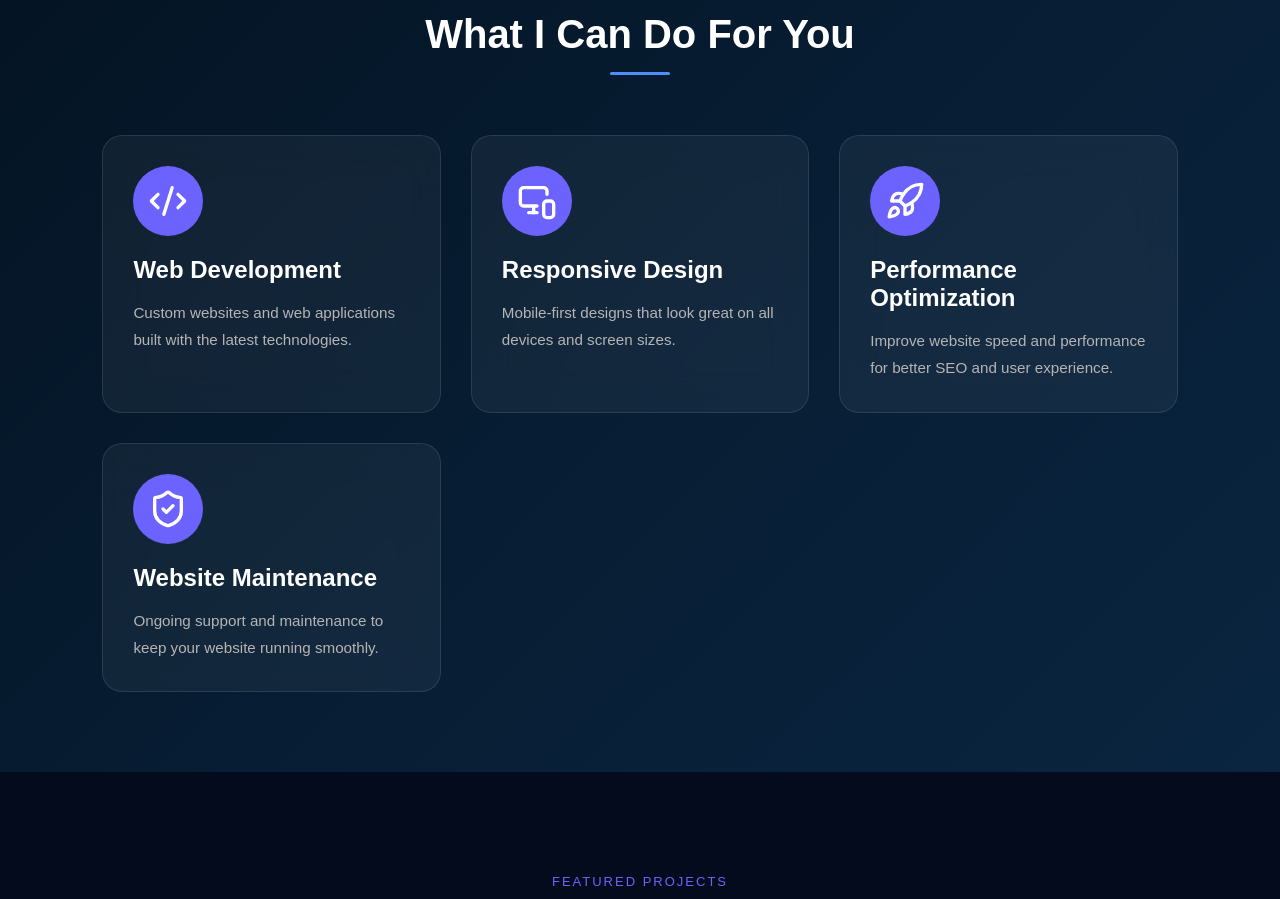
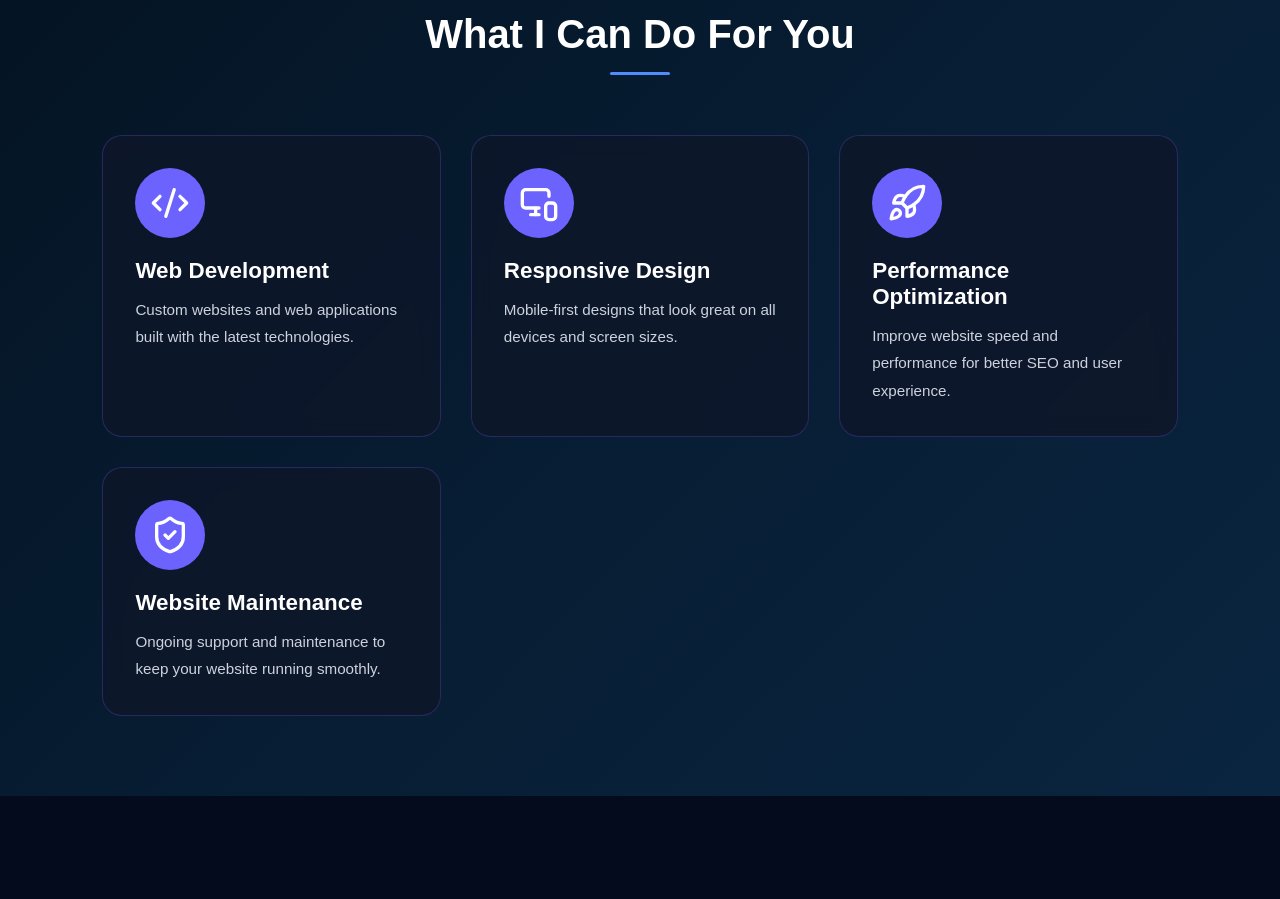
Before and after one commit to Adam-ops0952/My-Portfolio, a React (Vite) app: page / in a window 1280 px wide. Shown: the part 2101-3000 px from the top of the page. Built offline with nearby package versions, Linux system fonts and the light colour scheme; no server answers.

Commit message:
fix stylin

```diff
--- a/src/Styles/Services.css
+++ b/src/Styles/Services.css
@@ -53,7 +53,7 @@
    SERVICE CARD
 =================================== */
 
-.service-card {
+.service1-card {
   background: rgba(255,255,255,0.05);
   border: 1px solid rgba(255,255,255,0.1);
 
@@ -73,7 +73,7 @@
    CARD HOVER EFFECT
 =================================== */
 
-.service-card:hover {
+.service1-card:hover {
   transform: translateY(-12px);
 
   border-color: #6c63ff;
@@ -110,13 +110,13 @@
    TEXT
 =================================== */
 
-.service-card h3 {
+.service1-card h3 {
   color: white;
   margin-bottom: 15px;
   font-size: 24px;
 }
 
-.service-card p {
+.service1-card p {
   color: #b5b5b5;
   line-height: 1.8;
 }
@@ -126,7 +126,7 @@
    ANIMATED BORDER GLOW
 =================================== */
 
-.service-card::before {
+.service1-card::before {
   content: "";
 
   position: absolute;
@@ -144,7 +144,7 @@
   transition: .5s ease;
 }
 
-.service-card:hover::before {
+.service1-card:hover::before {
   transform: scale(1.4);
 }
 
```
